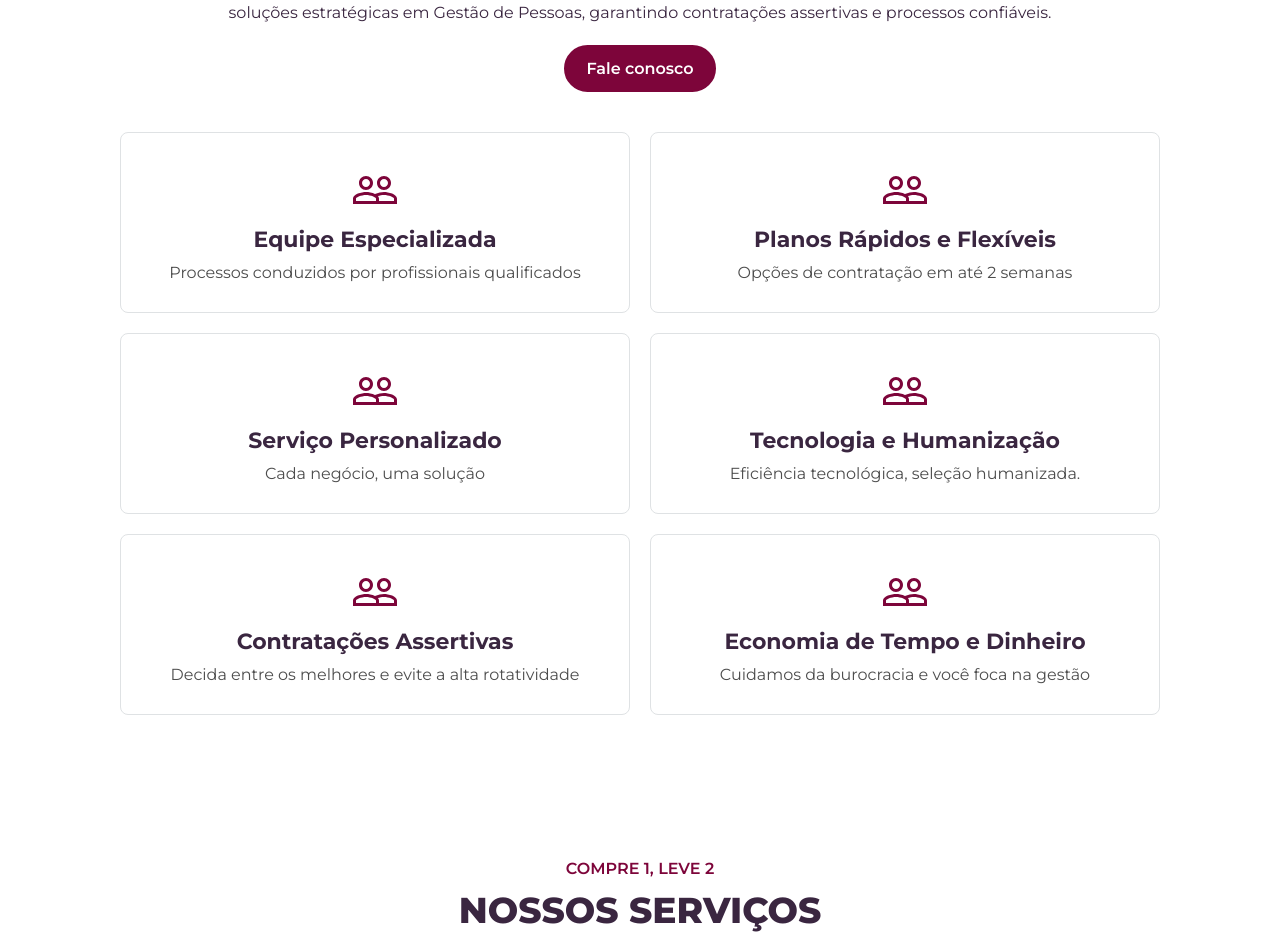
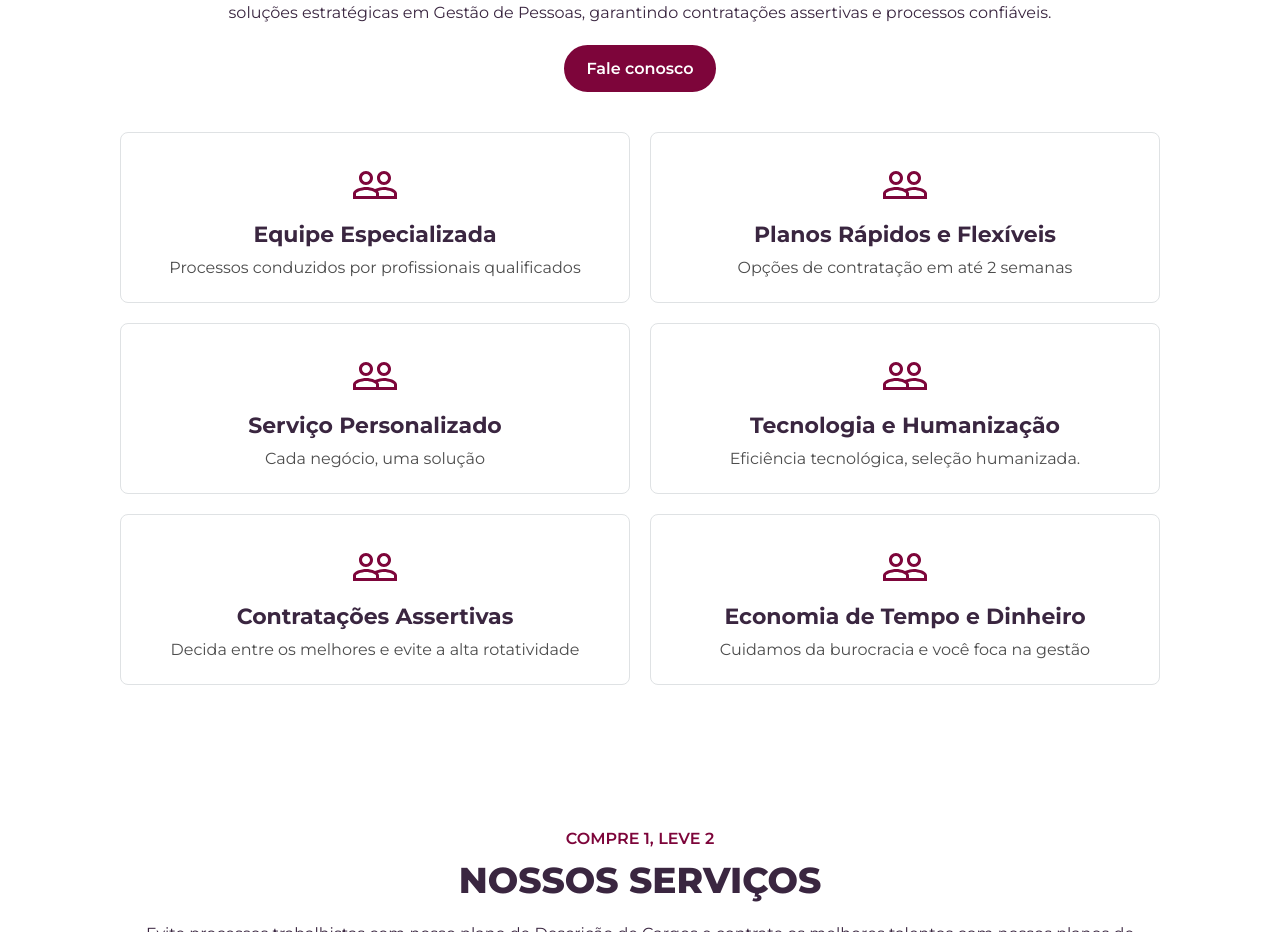
Before and after one commit to MPCGomes/logumrh, a Next.js app: page / in a window 1280 px wide. Shown: the part 1781-2713 px from the top of the page. Built offline with nearby package versions, Linux system fonts and the light colour scheme.

Commit message:
style: feature card

```diff
--- a/src/components/homePage/FeatureCard/FeatureCard.module.scss
+++ b/src/components/homePage/FeatureCard/FeatureCard.module.scss
@@ -1,7 +1,7 @@
 @import "../../../styles/variables";
 
 .featureCard {
-  padding: 30px 25px;
+  padding: 25px 16px;
   height: 100%;
   border: 1px solid $border;
   border-radius: 8px;
```
